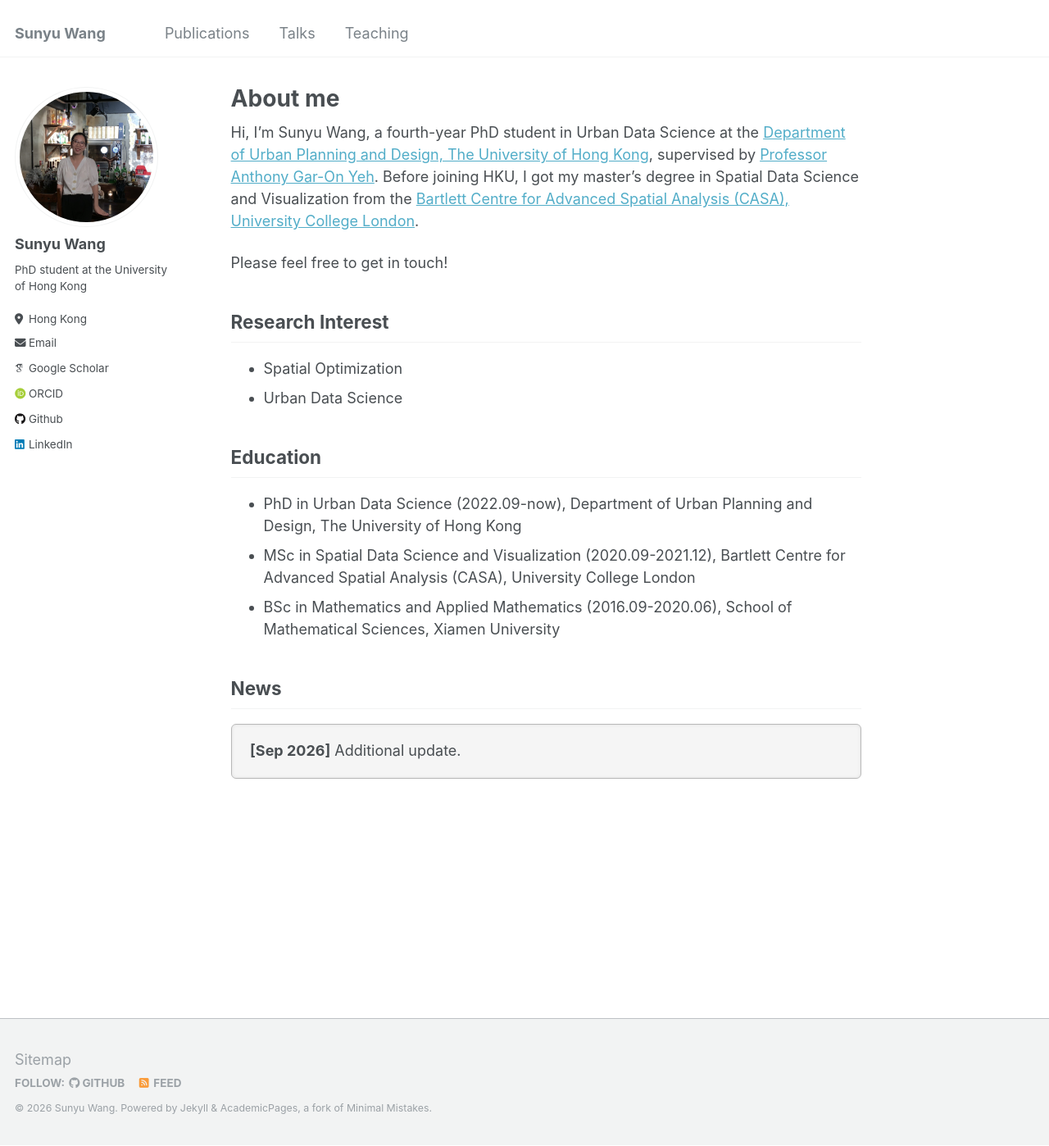
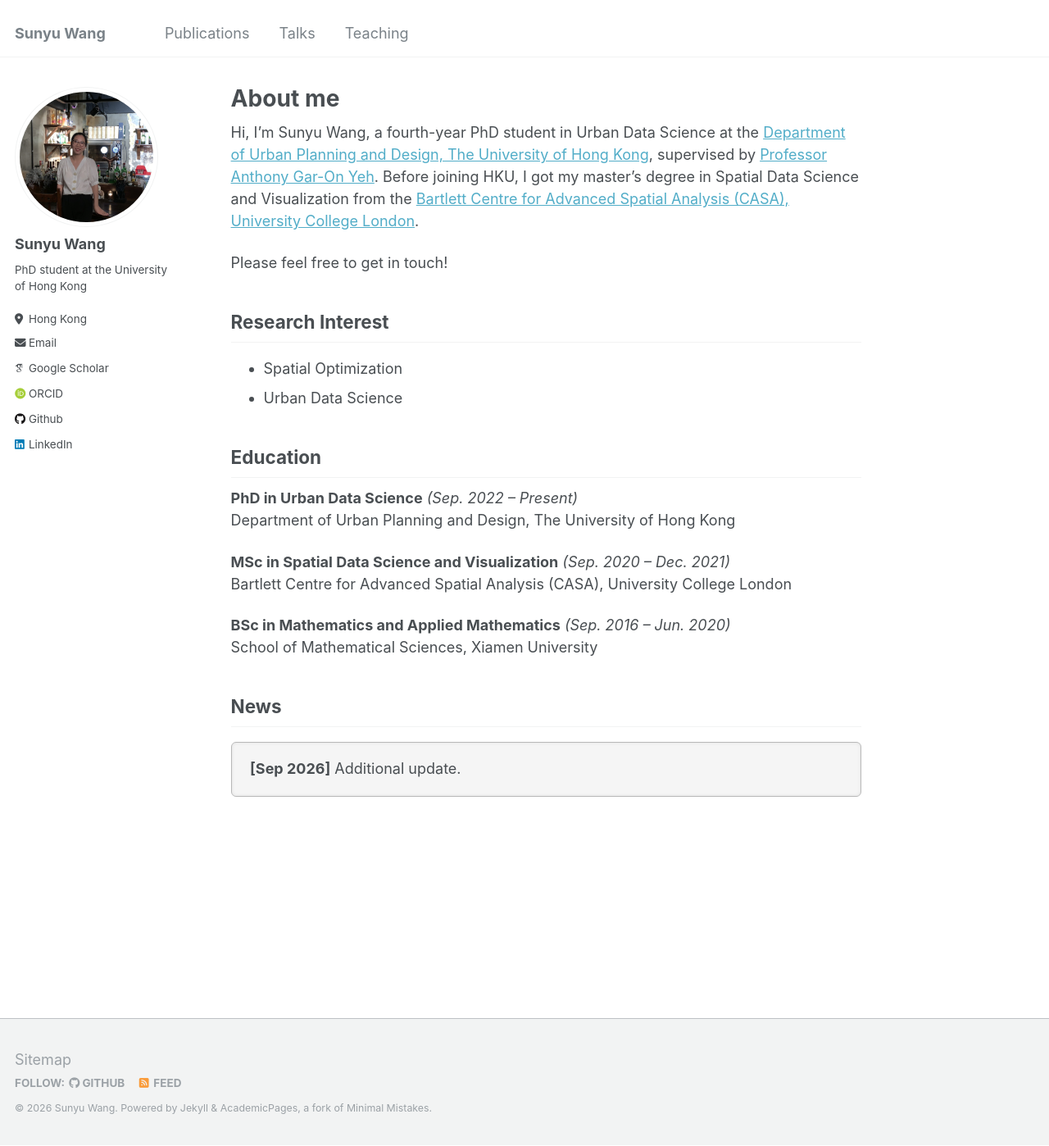
Before and after one commit to sywang-20/sywang-20.github.io, a Jekyll site: the page built from _pages/about.md, in a window 1280 px wide and 1398 px high. Shown: the whole window at 82% size. Built offline with Jekyll 4.4.1, drawn with Linux system fonts in a browser that asks for light colours; some web fonts are replaced.

Commit message:
Revise education section formatting in about.md
Formatted education section with bold titles and date ranges.

```diff
--- a/_pages/about.md
+++ b/_pages/about.md
@@ -16,9 +16,15 @@ Please feel free to get in touch!
 - Urban Data Science
 
 ## Education
-- PhD in Urban Data Science (2022.09-now), Department of Urban Planning and Design, The University of Hong Kong
-- MSc in Spatial Data Science and Visualization (2020.09-2021.12), Bartlett Centre for Advanced Spatial Analysis (CASA), University College London
-- BSc in Mathematics and Applied Mathematics (2016.09-2020.06), School of Mathematical Sciences, Xiamen University
+
+**PhD in Urban Data Science** *(Sep. 2022 – Present)*
+Department of Urban Planning and Design, The University of Hong Kong
+
+**MSc in Spatial Data Science and Visualization** *(Sep. 2020 – Dec. 2021)*
+Bartlett Centre for Advanced Spatial Analysis (CASA), University College London
+
+**BSc in Mathematics and Applied Mathematics** *(Sep. 2016 – Jun. 2020)*
+School of Mathematical Sciences, Xiamen University
 
 ## News
 
```
